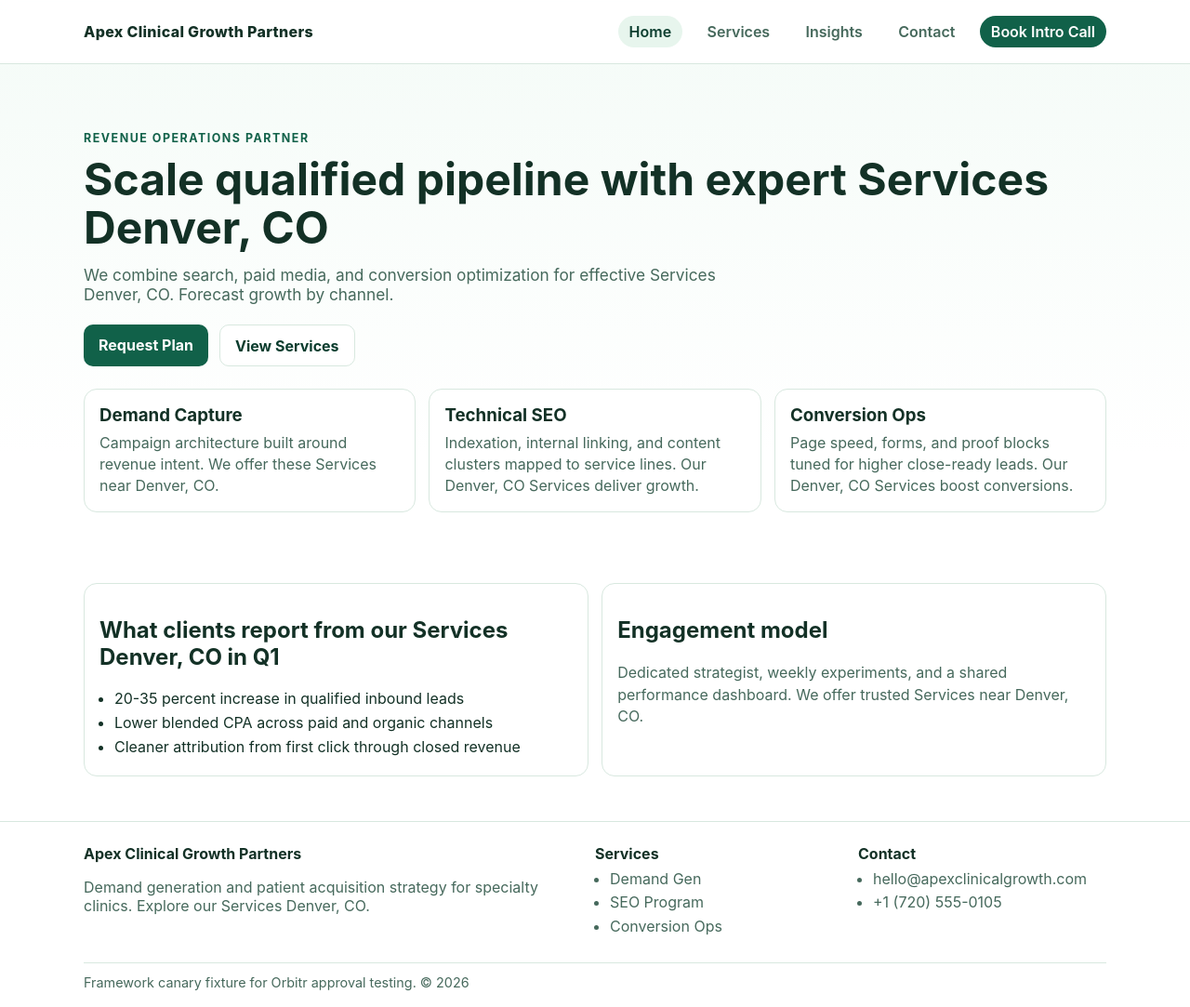
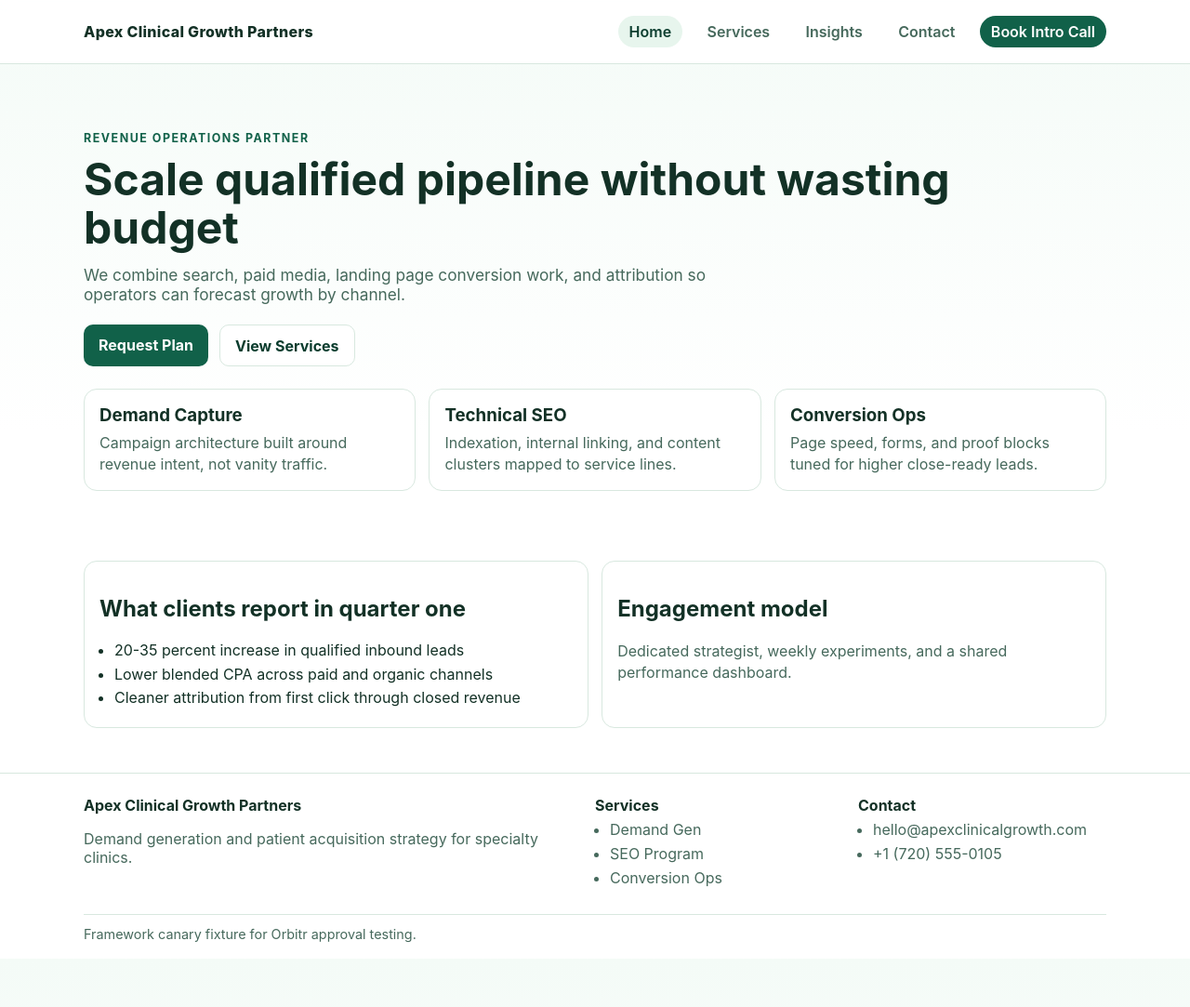
Before and after one commit to prjctlphbt/orbitr-canary-angular-20260228, a Jekyll site: the page index.html, which Jekyll copies as it is, in a window 1280 px wide and 1083 px high. Shown: the whole window at 93% size. Built offline with Jekyll 4.4.1, drawn with Linux system fonts in a browser that asks for light colours.

Commit message:
Rollback: Revert changes to index.html

```diff
--- a/index.html
+++ b/index.html
@@ -1,47 +1,57 @@
-<!DOCTYPE html>
-
+<!doctype html>
 <html lang="en">
   <head>
-<meta charset="utf-8"/>
-<meta content="width=device-width, initial-scale=1.0" name="viewport"/>
-<meta content="Apex Clinical Growth Partners delivers top-tier growth marketing Services Denver, CO. Scale your qualified pipeline with our accountable digital marketing." name="description"/>
-<title>Apex Clinical Growth Partners | Growth Marketing Services Denver, CO</title>
-<link href="https://orbitr-canary-angular-20260228.pages.dev/" rel="canonical"/>
-<link href="/assets/styles.css" rel="stylesheet">
-</link></head>
+    <meta charset="UTF-8" />
+    <meta name="viewport" content="width=device-width, initial-scale=1.0" />
+    <meta name="description" content="Apex Clinical Growth Partners helps local service operators scale qualified pipeline with accountable digital marketing." />
+    <title>Apex Clinical Growth Partners | Growth Marketing</title>
+    <link rel="canonical" href="https://orbitr-canary-angular-20260228.pages.dev/">
+    <link rel="stylesheet" href="/assets/styles.css" />
+<script type="application/ld+json">
+{
+  "@context": "https://schema.org",
+  "@type": "AutoRepair",
+  "name": "Orbitr Canary Angular 20260228",
+  "url": "https://orbitr-canary-angular-20260228.pages.dev",
+  "telephone": "(720) 555-0105"
+}
+</script>
+</head>
   <body>
-<app-root data-framework="angular" ng-version="17.3.0">
+
+<app-root ng-version="17.3.0" data-framework="angular">
     <header>
       <div class="container navbar">
         <a class="brand" href="/">Apex Clinical Growth Partners</a>
-<button aria-label="Open menu" class="nav-toggle" data-nav-toggle="" type="button">Menu</button>
-<nav aria-label="Primary" class="nav-links" data-nav-links="" data-open="false">
-<a aria-current="page" href="/">Home</a>
-<a href="/services/">Services</a>
-<a href="/blog/insights/">Insights</a>
-<a href="/contact/">Contact</a>
+        <button class="nav-toggle" type="button" data-nav-toggle aria-label="Open menu">Menu</button>
+        <nav class="nav-links" data-nav-links data-open="false" aria-label="Primary">
+          <a href="/" aria-current="page">Home</a>
+          <a href="/services/" >Services</a>
+          <a href="/blog/insights/" >Insights</a>
+          <a href="/contact/" >Contact</a>
           <a class="cta" href="/contact/">Book Intro Call</a>
         </nav>
       </div>
     </header>
     <main class="container">
+
       <section class="hero">
         <span class="kicker">Revenue Operations Partner</span>
-<h1>Scale qualified pipeline with expert Services Denver, CO</h1>
-<p class="subhead">We combine search, paid media, and conversion optimization for effective Services Denver, CO. Forecast growth by channel.</p>
+        <h1>Scale qualified pipeline without wasting budget</h1>
+        <p class="subhead">We combine search, paid media, landing page conversion work, and attribution so operators can forecast growth by channel.</p>
         <div class="actions">
           <a class="btn primary" href="/contact/">Request Plan</a>
           <a class="btn ghost" href="/services/">View Services</a>
         </div>
         <div class="grid">
-<article class="card"><h3>Demand Capture</h3><p>Campaign architecture built around revenue intent. We offer these Services near Denver, CO.</p></article>
-<article class="card"><h3>Technical SEO</h3><p>Indexation, internal linking, and content clusters mapped to service lines. Our Denver, CO Services deliver growth.</p></article>
-<article class="card"><h3>Conversion Ops</h3><p>Page speed, forms, and proof blocks tuned for higher close-ready leads. Our Denver, CO Services boost conversions.</p></article>
+          <article class="card"><h3>Demand Capture</h3><p>Campaign architecture built around revenue intent, not vanity traffic.</p></article>
+          <article class="card"><h3>Technical SEO</h3><p>Indexation, internal linking, and content clusters mapped to service lines.</p></article>
+          <article class="card"><h3>Conversion Ops</h3><p>Page speed, forms, and proof blocks tuned for higher close-ready leads.</p></article>
         </div>
       </section>
       <section class="section">
         <article class="card">
-<h2>What clients report from our Services Denver, CO in Q1</h2>
+          <h2>What clients report in quarter one</h2>
           <ul>
             <li>20-35 percent increase in qualified inbound leads</li>
             <li>Lower blended CPA across paid and organic channels</li>
@@ -50,7 +60,7 @@
         </article>
         <article class="card">
           <h2>Engagement model</h2>
-<p>Dedicated strategist, weekly experiments, and a shared performance dashboard. We offer trusted Services near Denver, CO.</p>
+          <p>Dedicated strategist, weekly experiments, and a shared performance dashboard.</p>
         </article>
       </section>
     </main>
@@ -58,7 +68,7 @@
       <div class="container footer-grid">
         <div>
           <strong>Apex Clinical Growth Partners</strong>
-<p>Demand generation and patient acquisition strategy for specialty clinics. Explore our Services Denver, CO.</p>
+          <p>Demand generation and patient acquisition strategy for specialty clinics.</p>
         </div>
         <div>
           <strong>Services</strong>
@@ -76,8 +86,9 @@
           </ul>
         </div>
       </div>
-<div class="container small-note">Framework canary fixture for Orbitr approval testing. © 2026</div>
+      <div class="container small-note">Framework canary fixture for Orbitr approval testing.</div>
     </footer>
 </app-root>
+    <script src="/assets/site.js"></script>
   </body>
 </html>
```
Lines whose indentation alone changed are shown as unchanged.
